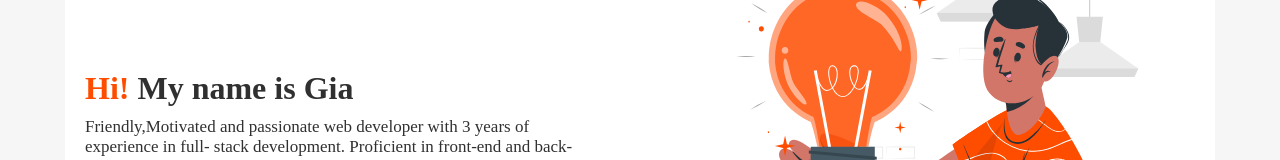
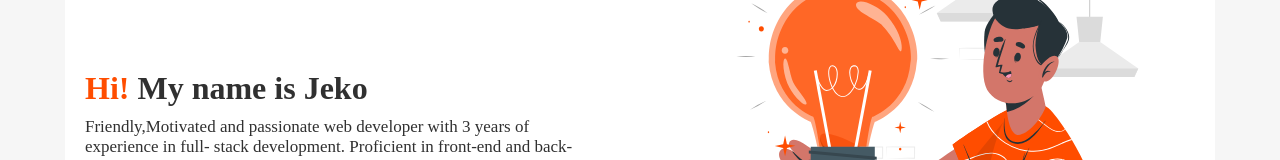
Before and after one commit to Jekson365/portfolio_app, a React (Vite) app: page / in a window 1280 px wide. Shown: the part 164-324 px from the top of the page. Built offline with nearby package versions, Linux system fonts and the light colour scheme; a web font is replaced by a local one.

Commit message:
Update Intro.jsx

```diff
--- a/src/home/homecomps/Intro.jsx
+++ b/src/home/homecomps/Intro.jsx
@@ -17,7 +17,7 @@ export const Intro = () => {
                         direction='column'
                         gap={'10px'}
                     >
-                        <h1><span>Hi! </span>My name is Gia</h1>
+                        <h1><span>Hi! </span>My name is Jeko</h1>
                         <div className={'main-desc'}>
                             Friendly,Motivated and passionate web developer with 3 years of experience in full-
                             stack development. Proficient in front-end and back-end
```
